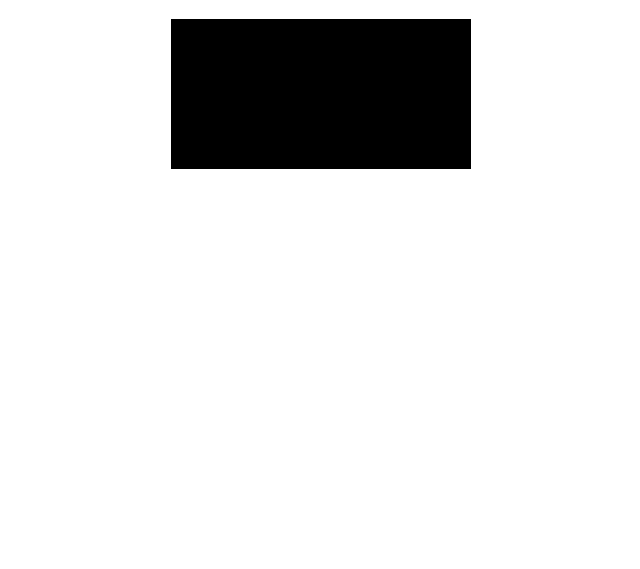
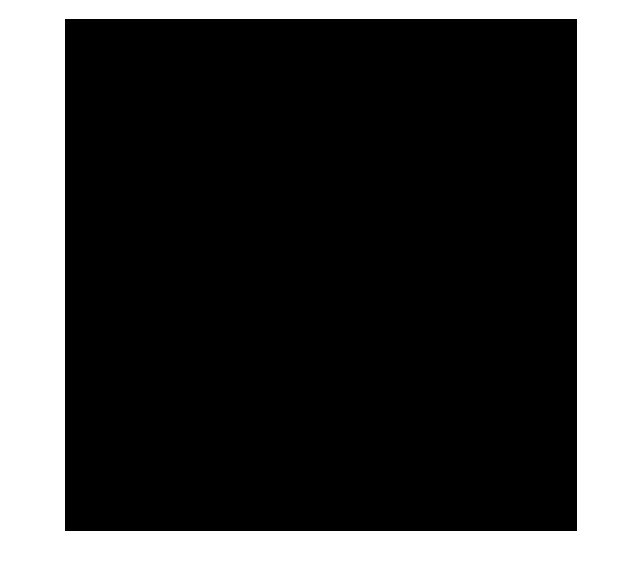
Before and after one commit to Alan-Webb/JS-games, a plain HTML site: page JSgames/space-invaders/index.html in a window 1280 px wide. Shown: the part 61-630 px from the top of the page, without its empty margins (319-959 px from the left). Drawn offline with Linux system fonts and the light colour scheme.

Commit message:
Work on projects

```diff
--- a/JSgames/space-invaders/index.js
+++ b/JSgames/space-invaders/index.js
@@ -0,0 +1,22 @@
+/* BOARD */
+let tileSize = 32;
+let rows = 16;
+let columns = 16;
+
+let board;
+let boardWidth = tileSize * columns;
+let boardHeight = tileSize * rows;
+let context;
+
+/* PLAYER SHIP */
+let shipWidth = tileSize * 2;
+let shipHeight = tileSize;
+let shipX = tileSize * columns / 2 - tileSize;
+let shipY = tileSize * rows - tileSize * 2;
+
+window.onload = function() {
+  board = document.getElementById("board");
+  board.width = boardWidth;
+  board.height = boardHeight;
+  context = board.getContext("2d");
+}
```
Also changed, not shown: landing-page/index.html (+1 -1 lines).
